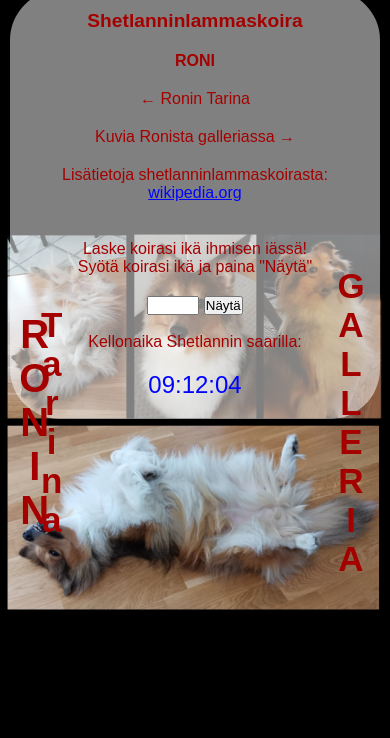
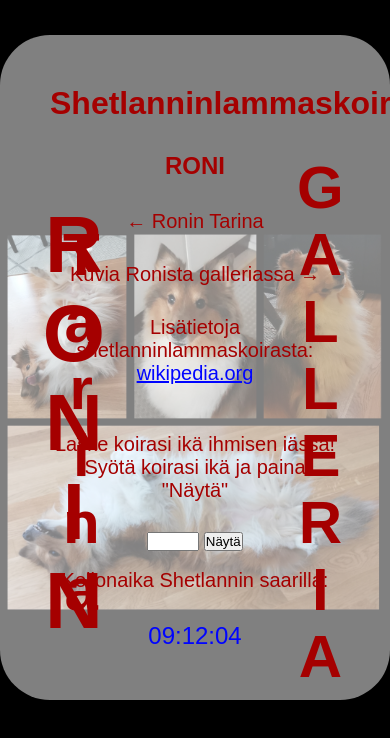
Before and after one commit to Tuike91/Ronin-galleria, a plain HTML site: page index.html in a window 390 px wide. Drawn offline with Linux system fonts and the light colour scheme.

Commit message:
Roningalleria

```diff
--- a/Tyylit/tyylit4.css
+++ b/Tyylit/tyylit4.css
@@ -90,94 +90,9 @@ a {
 .vertical-text3 {
     right: 9%;
 }
-
-/* Responsiiviset tyylit */
-@media (max-width: 1024px) {
-    .content {
-        max-width: 80%;
-        padding: 40px;
-        margin-top: -20px;
-    }
-    h1 {
-        font-size: 1.5em;
-    }
-    h2 {
-        font-size: 1.2em;
-    }
-    p {
-        font-size: 18px;
-    }
-    .vertical-text {
-        font-size: 60px;
-        left: 5%;
-    }
-    .vertical-text2 {
-        font-size: 50px;
-        left: 10%;
-    }
-    .vertical-text3 {
-        font-size: 50px;
-        right: 7%;
-    }
+.container {
+    display: flex;
+    flex-direction: column;
+    align-items: center;
+    justify-content: center;
 }
-
-@media (max-width: 768px) {
-    body {
-        padding-top: 50px;
-    }
-    .content {
-        max-width: 80%;
-        padding: 30px;
-        margin-top: -40px;
-    }
-    h1, h2, p {
-        margin-bottom: 20px;
-    }
-    p {
-        font-size: 18px;
-    }
-    .vertical-text {
-        font-size: 60px;
-        left: 5%;
-    }
-    .vertical-text2 {
-        font-size: 50px;
-        left: 10%;
-    }
-    .vertical-text3 {
-        font-size: 50px;
-        right: 7%;
-    }
-}
-
-@media (max-width: 480px) {
-    body {
-        padding-top: 30px;
-    }
-    .content {
-        max-width: 95%;
-        padding: 20px;
-        margin-top: -40px;
-    }
-    h1 {
-        font-size: 1.2em;
-    }
-    h2 {
-        font-size: 1em;
-    }
-    p {
-        font-size: 16px;
-    }
-    .vertical-text {
-        font-size: 40px;
-        left: 3%;
-    }
-    .vertical-text2 {
-        font-size: 35px;
-        left: 8%;
-    }
-    .vertical-text3 {
-        font-size: 35px;
-        right: 5%;
-    }
-}
```
